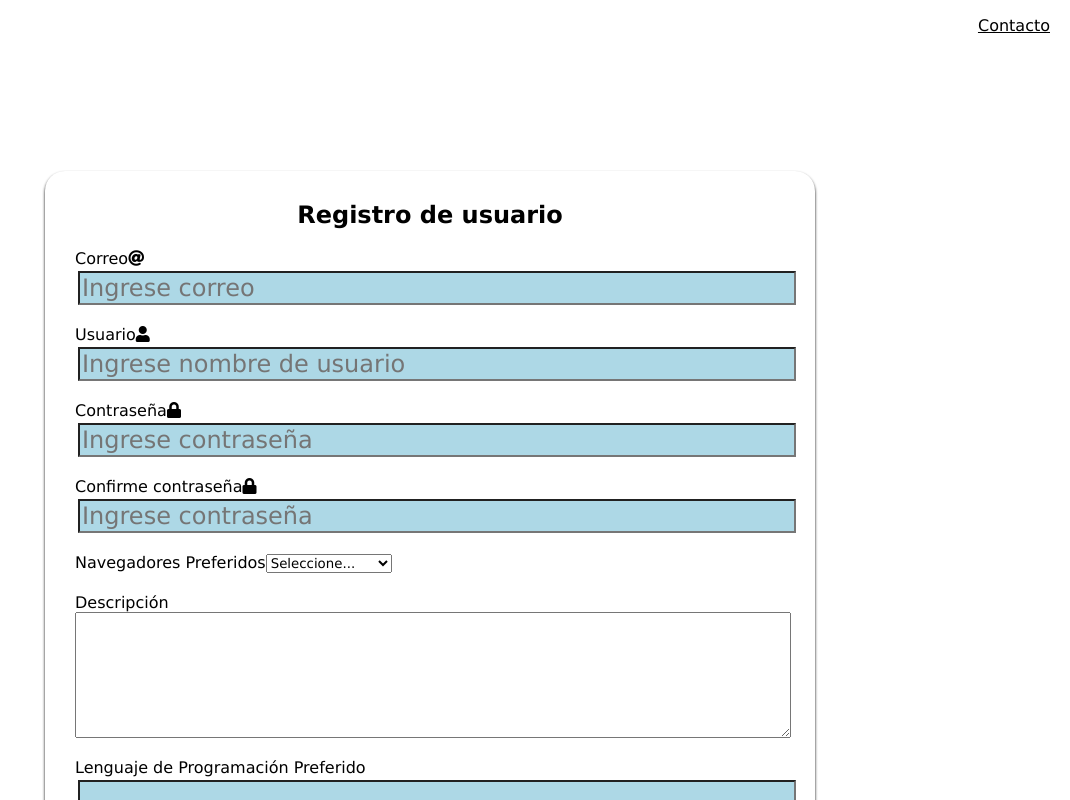
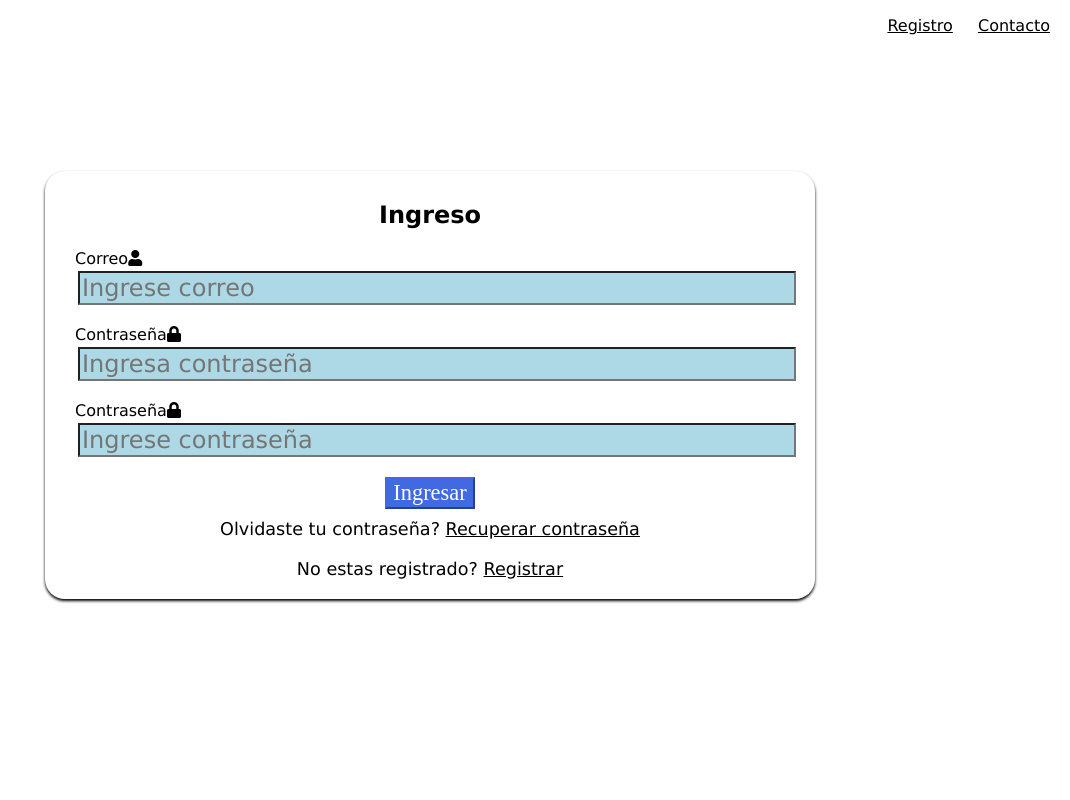
Before and after one commit to Jefer698/Sitio_react, a React (Create React App) app: page / in a window 1280 px wide. Shown: the top 800 px of the page, without its empty margins (210-1280 px from the left). Built offline with nearby package versions, Linux system fonts and the light colour scheme.

Commit message:
Modificado NavBar y cambio en App.js

```diff
--- a/src/App.js
+++ b/src/App.js
@@ -5,7 +5,7 @@ import './App.css';
 
 function App() {
   return (
-      <Register/>
+      <Login/>
   ) ;
 }
 
--- a/src/components/NavBar.jsx
+++ b/src/components/NavBar.jsx
@@ -5,7 +5,7 @@ export default function NavBar(){
 <header>
     <nav>
      <ul>
-
+      <li><a href="#">Registro</a></li>
       <li> <a href="#">Contacto</a></li>
 
 
```
